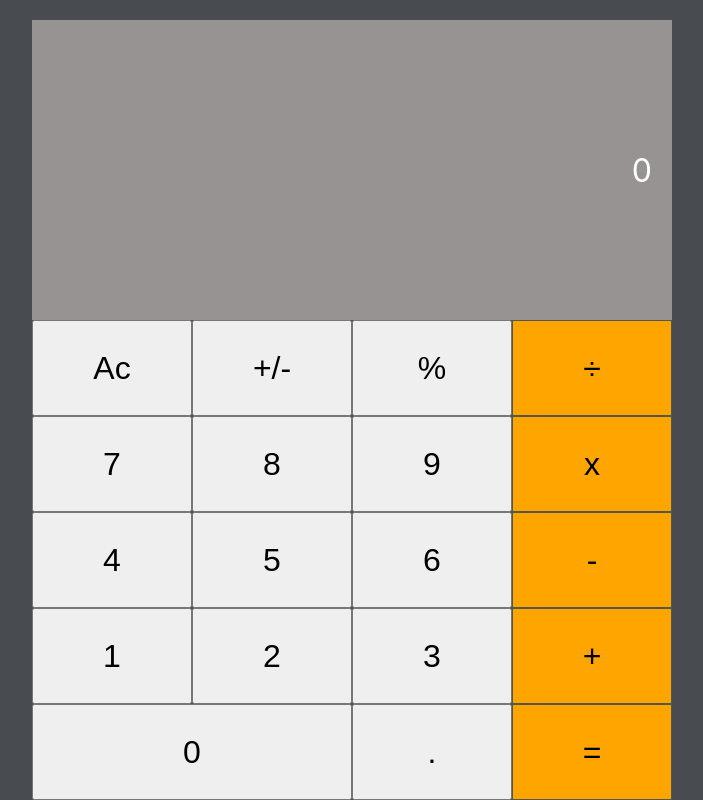
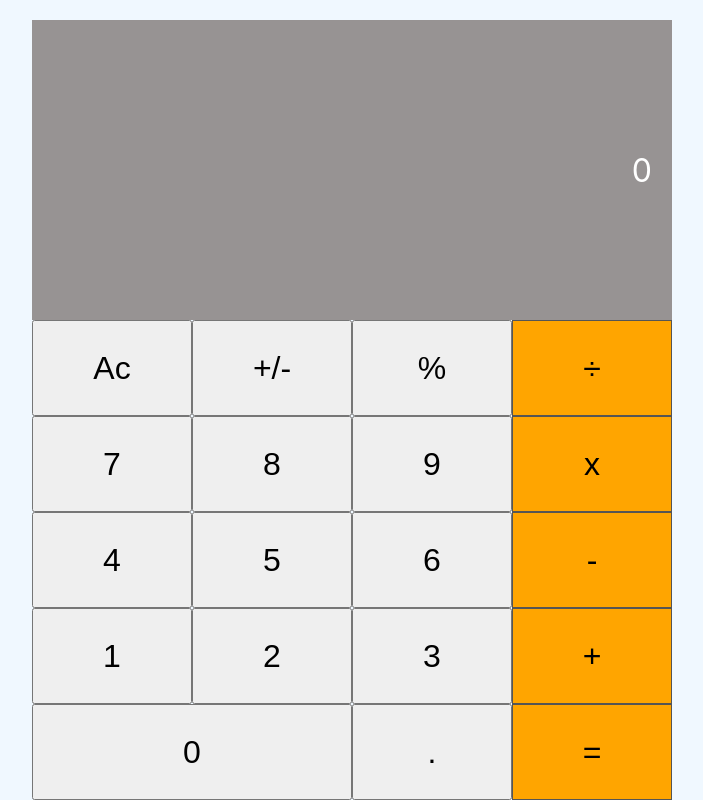
Before and after one commit to Umuhan/calculator-app, a React (Create React App) app: page / in a window 1280 px wide. Shown: the whole page, without its empty margins (288-991 px from the left). Built offline with nearby package versions, Linux system fonts and the light colour scheme.

Commit message:
change background color

```diff
--- a/src/styles.css
+++ b/src/styles.css
@@ -9,21 +9,12 @@
 }
 
 body {
-  font-family:
-    -apple-system,
-    BlinkMacSystemFont,
-    "Segoe UI",
-    "Roboto",
-    "Oxygen",
-    "Ubuntu",
-    "Cantarell",
-    "Fira Sans",
-    "Droid Sans",
-    "Helvetica Neue",
+  font-family: -apple-system, BlinkMacSystemFont, "Segoe UI", "Roboto", "Oxygen",
+    "Ubuntu", "Cantarell", "Fira Sans", "Droid Sans", "Helvetica Neue",
     sans-serif;
   -webkit-font-smoothing: antialiased;
   -moz-osx-font-smoothing: grayscale;
-  background: rgb(72, 76, 80);
+  background: aliceblue;
 }
 
 main {
```
